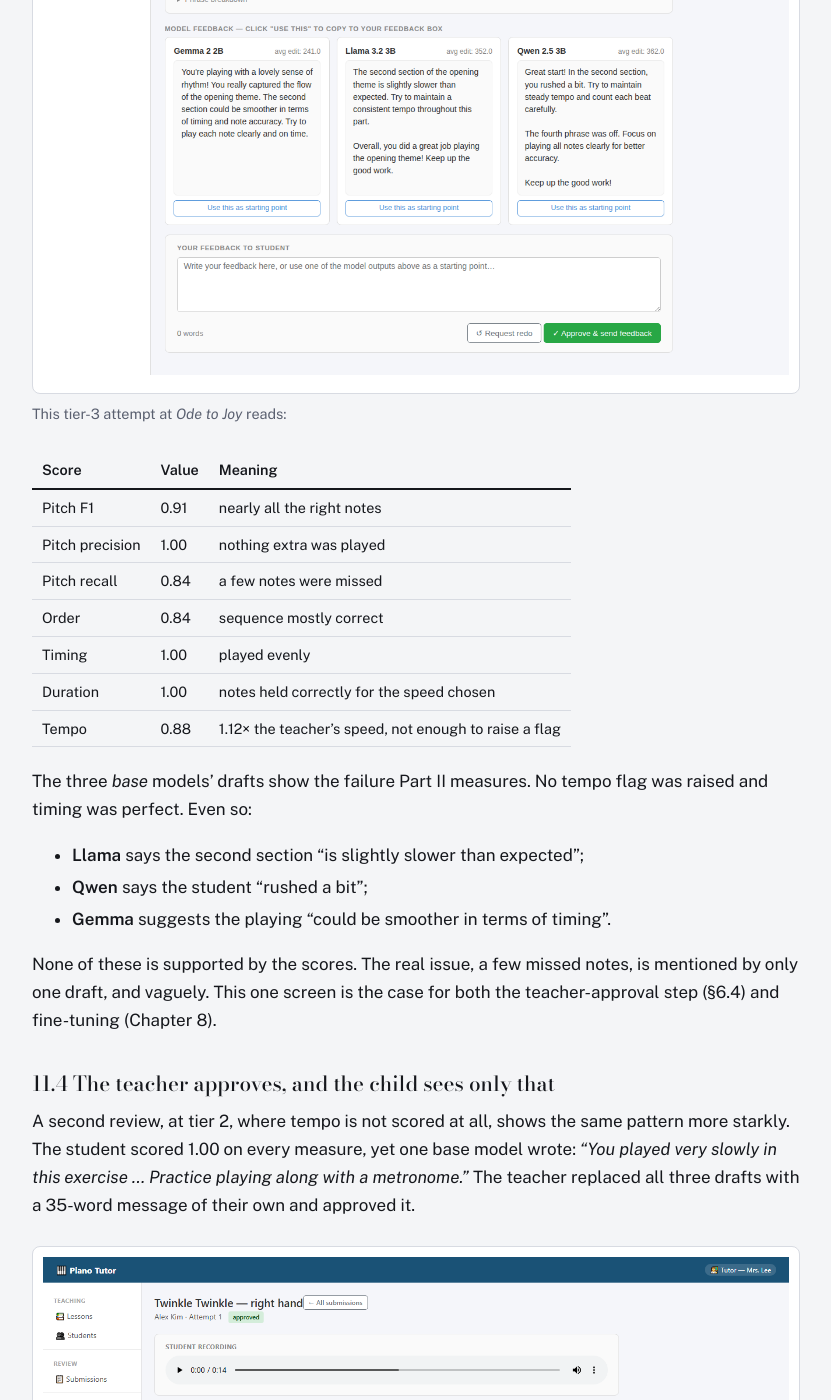
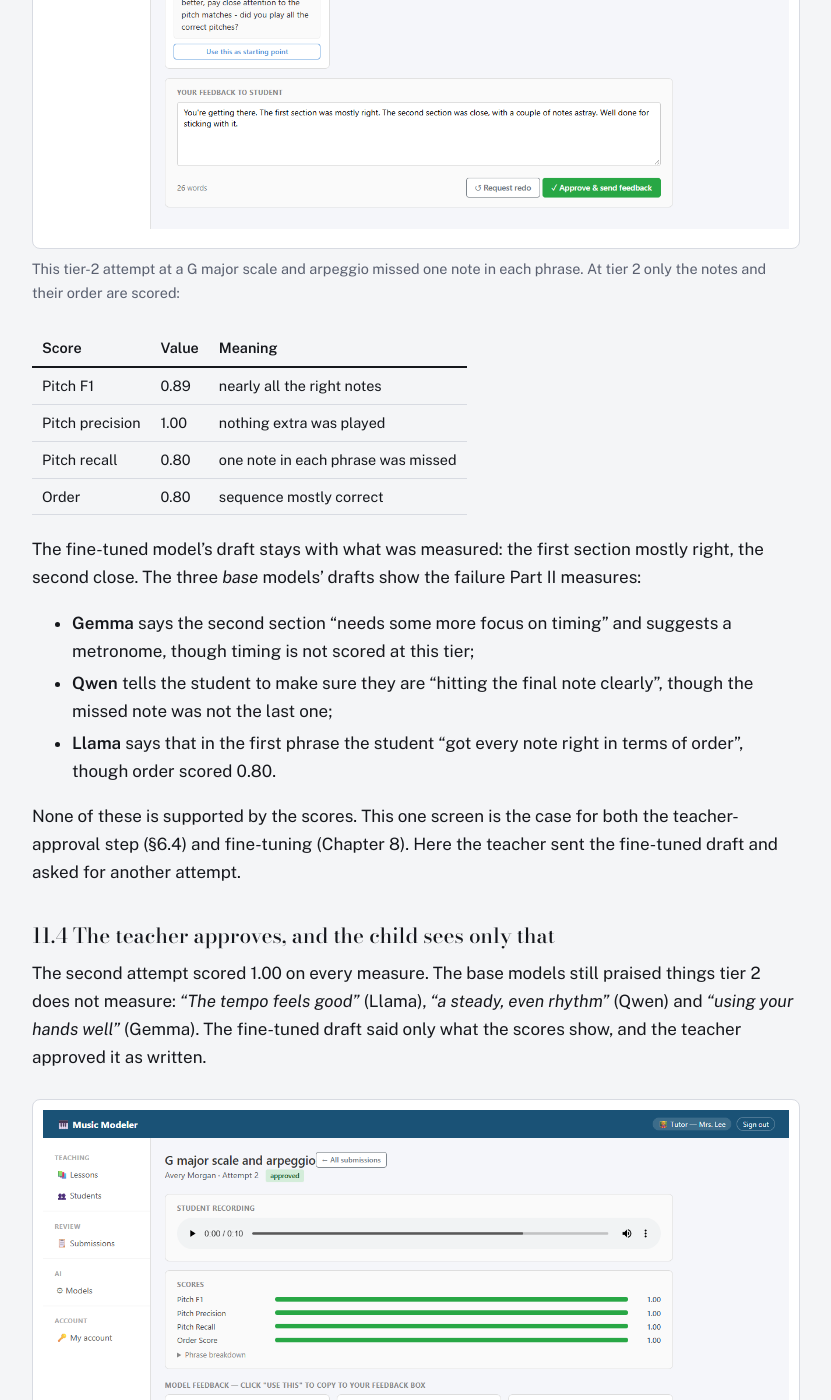
Before and after one commit to arunanagabhushan-cmd/piano-tutor, a Jekyll site: the page built from report.md, in a window 1280 px wide and 1400 px high, scrolled down 44020 px. Shown: the whole window, without its empty margins (224-1055 px from the left). Built offline with Jekyll 4.4.1, drawn with Linux system fonts in a browser that asks for light colours; our own code applies the rules of GitHub Pages for plain Markdown files; some of the changed text lies outside the part shown.

Commit message:
rename, and updates

```diff
--- a/_config.yml
+++ b/_config.yml
@@ -1,7 +1,7 @@
 # GitHub Pages (Jekyll) settings for the project website.
 # Markdown pages such as report.md are rendered to .html with _layouts/default.html.
 # Plain .html pages (index, slides, walkthrough, notes) are copied unchanged.
-title: Piano-Tutor App
+title: Music Modeler – a piano tutor app
 markdown: kramdown
 kramdown:
   input: GFM
--- a/report.md
+++ b/report.md
@@ -1,4 +1,4 @@
-# Piano-Tutor App: A Tiered Scoring Pipeline and Teacher-Tailored Language Models for Student's Piano Practice Feedback
+# Music Modeler: A piano tutoring app using a Tiered Scoring Pipeline and Teacher-Tailored Language Models for Student Feedback
 
 **Technical Report · Summer Internship 2026, Vanderbilt University**
 
@@ -12,23 +12,27 @@
 ## Abstract
 
 Children learning piano practice mostly alone between lessons, and mistakes
-practiced without feedback become habits. This report presents a locally
-hosted system that turns each practice recording into short, encouraging,
+practiced without feedback become habits. This report presents Music Modeler,
+a system that turns each practice recording into short, encouraging,
 teacher-approved feedback. It is organized in two parts.
 
 **Part I** describes the data-scoring pipeline and how it was improved. A
 recording is transcribed to notes and cleaned of transcription artifacts. It
 is then aligned with the teacher's own reference recording and scored phrase
 by phrase on up to four dimensions (pitch, note order, timing and tempo,
-dynamics), which a per-assignment tier switches on. We document the faults
-found and fixed, each with before-and-after evidence:
+dynamics), which a per-assignment tier switches on. Unlike practice apps that
+judge each note as it is played, the pipeline evaluates the entire submission
+phrase by phrase, matching notes by their longest common subsequence so the
+notes on either side of a mistake still pair up; its layered tiers never
+penalize a student for a tier above the one being trained. We document the
+faults found and fixed, each with before-and-after evidence:
 - a slow student lost up to half their notes before scoring;
 - tempo was absorbed entirely, so a performance at one third speed scored
   perfectly;
 - the duration measure inverted below half speed.
 
-A mutation-based harness then verifies the pipeline against a closed-form
-oracle over 186 generated attempts with 396 recorded mistakes.
+A mistake-injection test harness then verifies the pipeline against a
+closed-form oracle over 186 generated attempts with 396 recorded mistakes.
 
 **Part II** turns to the language models that write the feedback. Small local
 models (2–3B parameters) were given the score data and a prompt written for a
@@ -1478,37 +1482,38 @@
 score vector from Part I, and one draft per active model, ordered by how little
 the teacher has had to change each model in the past.
 
-![Review screen, tier 3](assets/auth-14-tutor-ai-review-5.png)
-
-This tier-3 attempt at *Ode to Joy* reads:
+![Review screen, tier 2](assets/auth-14-tutor-ai-review-5.png)
+
+This tier-2 attempt at a G major scale and arpeggio missed one note in each
+phrase. At tier 2 only the notes and their order are scored:
 
 | Score | Value | Meaning |
 |---|---|---|
-| Pitch F1 | 0.91 | nearly all the right notes |
+| Pitch F1 | 0.89 | nearly all the right notes |
 | Pitch precision | 1.00 | nothing extra was played |
-| Pitch recall | 0.84 | a few notes were missed |
-| Order | 0.84 | sequence mostly correct |
-| Timing | 1.00 | played evenly |
-| Duration | 1.00 | notes held correctly for the speed chosen |
-| Tempo | 0.88 | 1.12× the teacher's speed, not enough to raise a flag |
-
-The three *base* models' drafts show the failure Part II measures. No tempo
-flag was raised and timing was perfect. Even so:
-- **Llama** says the second section "is slightly slower than expected";
-- **Qwen** says the student "rushed a bit";
-- **Gemma** suggests the playing "could be smoother in terms of timing".
-
-None of these is supported by the scores. The real issue, a few missed notes,
-is mentioned by only one draft, and vaguely. This one screen is the case for
-both the teacher-approval step (§6.4) and fine-tuning (Chapter 8).
+| Pitch recall | 0.80 | one note in each phrase was missed |
+| Order | 0.80 | sequence mostly correct |
+
+The fine-tuned model's draft stays with what was measured: the first section
+mostly right, the second close. The three *base* models' drafts show the
+failure Part II measures:
+- **Gemma** says the second section "needs some more focus on timing" and
+  suggests a metronome, though timing is not scored at this tier;
+- **Qwen** tells the student to make sure they are "hitting the final note
+  clearly", though the missed note was not the last one;
+- **Llama** says that in the first phrase the student "got every note right in
+  terms of order", though order scored 0.80.
+
+None of these is supported by the scores. This one screen is the case for both
+the teacher-approval step (§6.4) and fine-tuning (Chapter 8). Here the teacher
+sent the fine-tuned draft and asked for another attempt.
 
 ### 11.4 The teacher approves, and the child sees only that
 
-A second review, at tier 2, where tempo is not scored at all, shows the same
-pattern more starkly. The student scored 1.00 on every measure, yet one base
-model wrote: *"You played very slowly in this exercise … Practice playing
-along with a metronome."* The teacher replaced all three drafts with a 35-word
-message of their own and approved it.
+The second attempt scored 1.00 on every measure. The base models still praised
+things tier 2 does not measure: *"The tempo feels good"* (Llama), *"a steady,
+even rhythm"* (Qwen) and *"using your hands well"* (Gemma). The fine-tuned
+draft said only what the scores show, and the teacher approved it as written.
 
 ![Reviewed submission, tier 2](assets/06-tutor-ai-reviewed.png)
 
@@ -1531,7 +1536,7 @@
 ![Model management](assets/auth-06-tutor-models.png)
 
 The fine-tuned `gemma2:2b-instruct-q4_K_M-tuned` appears at the top as an
-*active* model with no corrections yet. It drafts beside the three base models,
+*active* model with its first 10 corrections. It drafts beside the three base models,
 so the teacher's ordinary reviewing becomes the comparison between them.
 
 ### 11.6 Roles stay separate
@@ -1725,6 +1730,10 @@
 - tempo that went undetected;
 - a duration measure that inverted;
 - penalties for transcription artifacts.
+
+The pipeline evaluates the entire submission phrase by phrase, keeps the notes
+on either side of a mistake paired, and, through its layered tiers, never
+penalizes a student for a tier above the one being trained.
 
 We then trained small local language models to write from those numbers in a
 way a child hears as encouraging, without inventing problems. Tier violations
@@ -1746,7 +1755,12 @@
      in simulation.
 3. **Learning outcomes.** A small study with real students, measuring whether
    teacher-approved automated feedback between lessons speeds progress.
-4. **Other tutoring domains.** The system was built with piano as its
+4. **Scalability.** Test how the pipeline and the local models hold up as the
+   numbers of teachers, students and recordings grow.
+5. **A practice-session inner loop.** Train an inner loop that follows a
+   student's practice session and gives the teacher enough feedback on the
+   student's performance between lessons.
+6. **Other tutoring domains.** The system was built with piano as its
    subject, but its feedback, approval, tailoring and bootstrapping layers do
    not depend on the instrument. A new domain must supply a transcriber, a
    cleanup stage, tier definitions and a set of mistake operators.
@@ -1764,6 +1778,16 @@
 
 ---
 
+## Acknowledgments
+
+This work was carried out by Aruna Nagabhushan (Neuqua Valley High School)
+during a 2026 summer internship at Vanderbilt University, under the guidance of
+Dr. Aniruddha Gokhale, Dr. Himanshu Neema and Dr. Yogesh Barve. The test
+harness runs and the fine-tuning of the language models were carried out on the
+Chameleon Cloud infrastructure at the University of Chicago [35].
+
+---
+
 ## References
 
 [1] R. A. Duke, A. L. Simmons and C. D. Cash, "It's Not How Much; It's How:
@@ -1882,3 +1906,6 @@
 
 [34] D. Manheim and S. Garrabrant, "Categorizing Variants of Goodhart's Law,"
 arXiv:1803.04585, 2018.
+
+[35] K. Keahey, J. Anderson, Z. Zhen et al., "Lessons Learned from the Chameleon Testbed,"
+*USENIX ATC*, 2020, pp. 909–923.
```
Also changed, not shown: other parts of report.md (+3 -3 lines), index.html (+23 -22 lines), notes.html (+4 -4 lines), slides.html (+13 -12 lines), walkthrough.html (+19 -19 lines), README.md, assets/06-tutor-ai-reviewed.png, assets/auth-05-tutor-students.png, assets/auth-06-tutor-models.png, assets/auth-09-student-lessons.png, assets/auth-10-student-blocked.png, assets/auth-11-tutor-lessons.png, assets/auth-12-tutor-exercises.png, assets/auth-13-tutor-submissions.png, 3 more files.
